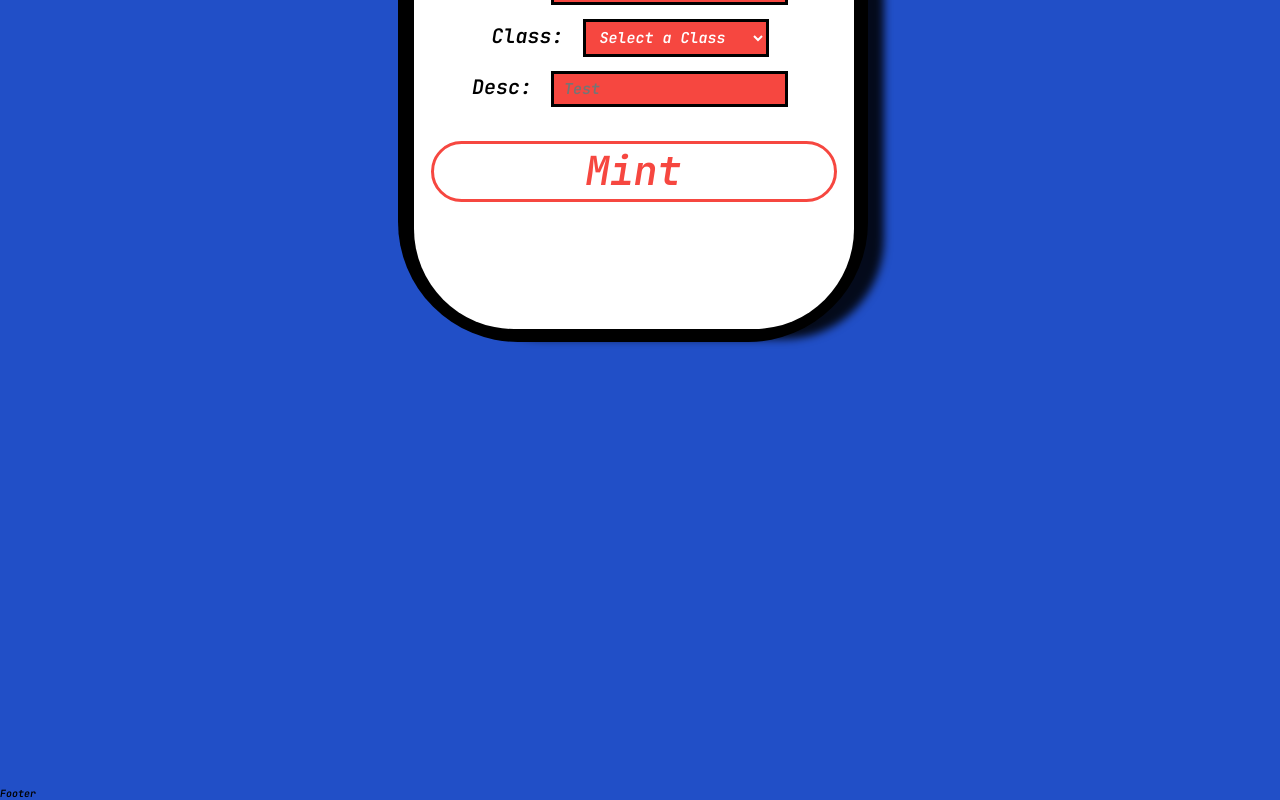
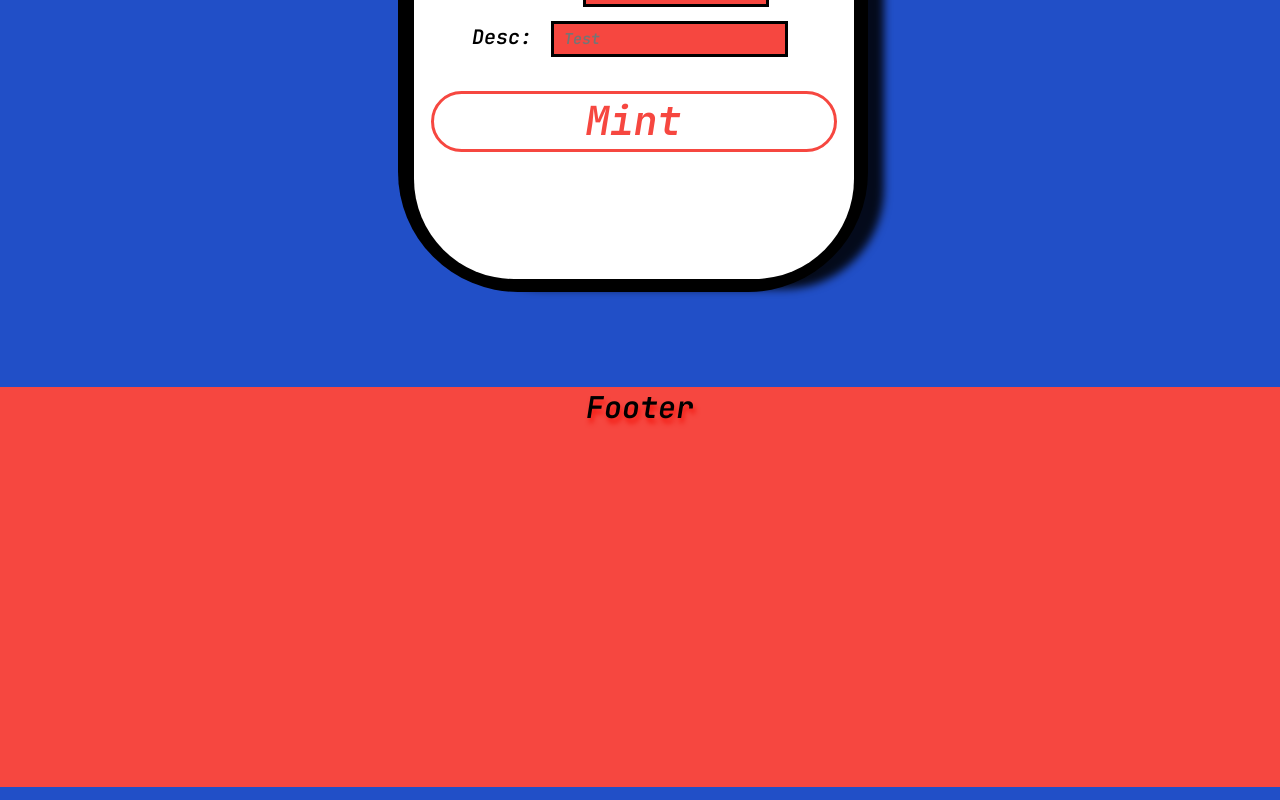
Before and after one commit to cuddleofdeath/web3rpg, a React (Vite) app: page / in a window 1280 px wide. Shown: the part 349-1149 px from the top of the page. Built offline with nearby package versions, Linux system fonts and the light colour scheme.

Commit message:
updated styling

```diff
--- a/src/main.css
+++ b/src/main.css
@@ -10,6 +10,16 @@
 
 header {
   font-size: 3em; }
+
+footer {
+  font-size: 3em;
+  background-color: #f64740;
+  height: 400px;
+  margin-top: -400px;
+  justify-content: center;
+  align-items: center;
+  text-align: center;
+  text-shadow: #f4180f 2px 5px 5px; }
 
 html {
   font-size: 62.5%;
@@ -59,7 +69,7 @@ html {
     font-size: 3rem;
     filter: drop-shadow(30px 10px 4px #000d); }
   .container--minterbg {
-    margin-top: -15px;
+    margin-top: -65px;
     margin-left: -15px;
     grid-row: 2/3;
     grid-column: 2/3;
@@ -143,8 +153,11 @@ a {
   margin-bottom: 20px;
   background-color: #f9d451; }
   a:hover {
-    outline: #1a3e9b;
-    outline-style: solid; }
+    outline: #fff;
+    outline-style: solid;
+    outline-width: 5px;
+    background-color: #000;
+    color: #fff; }
 
 .nav {
   padding: 10px 0px 40px 0px;
@@ -154,3 +167,13 @@ a {
 .w3rpglogo {
   padding-left: 40px;
   font-size: 4.5rem; }
+
+footer a {
+  outline-style: none;
+  text-decoration: none;
+  background-color: #f64740;
+  padding: 0px;
+  margin-bottom: 0px; }
+  footer a:hover {
+    outline: #1a3e9b;
+    outline-style: solid; }
--- a/src/main.scss
+++ b/src/main.scss
@@ -35,6 +35,16 @@ header {
   font-size: 3em;
 }
 
+footer {
+  font-size: 3em;
+  background-color: $color-red;
+  height: 400px;
+  margin-top: -400px;
+  justify-content: center;
+  align-items: center;
+  text-align: center;
+  text-shadow: $color-red-dark 2px 5px 5px;
+}
 html {
   font-size: 62.5%;
   font-family: $font-main;
@@ -100,7 +110,7 @@ html {
   }
 
   &--minterbg {
-    margin-top: -15px;
+    margin-top: -65px;
     margin-left: -15px;
     grid-row: 2/3;
     grid-column: 2/3;
@@ -209,8 +219,11 @@ a {
   background-color: $color-yellow;
 
   &:hover {
-    outline: $color-blue-dark;
+    outline: #fff;
     outline-style: solid;
+    outline-width: 5px;
+    background-color: #000;
+    color: #fff;
   }
 }
 
@@ -224,3 +237,17 @@ a {
   padding-left: 40px;
   font-size: 4.5rem;
 }
+
+footer a {
+  outline-style: none;
+  text-decoration: none;
+  background-color: $color-red;
+
+  padding: 0px;
+  margin-bottom: 0px;
+
+  &:hover {
+    outline: $color-blue-dark;
+    outline-style: solid;
+  }
+}
```
